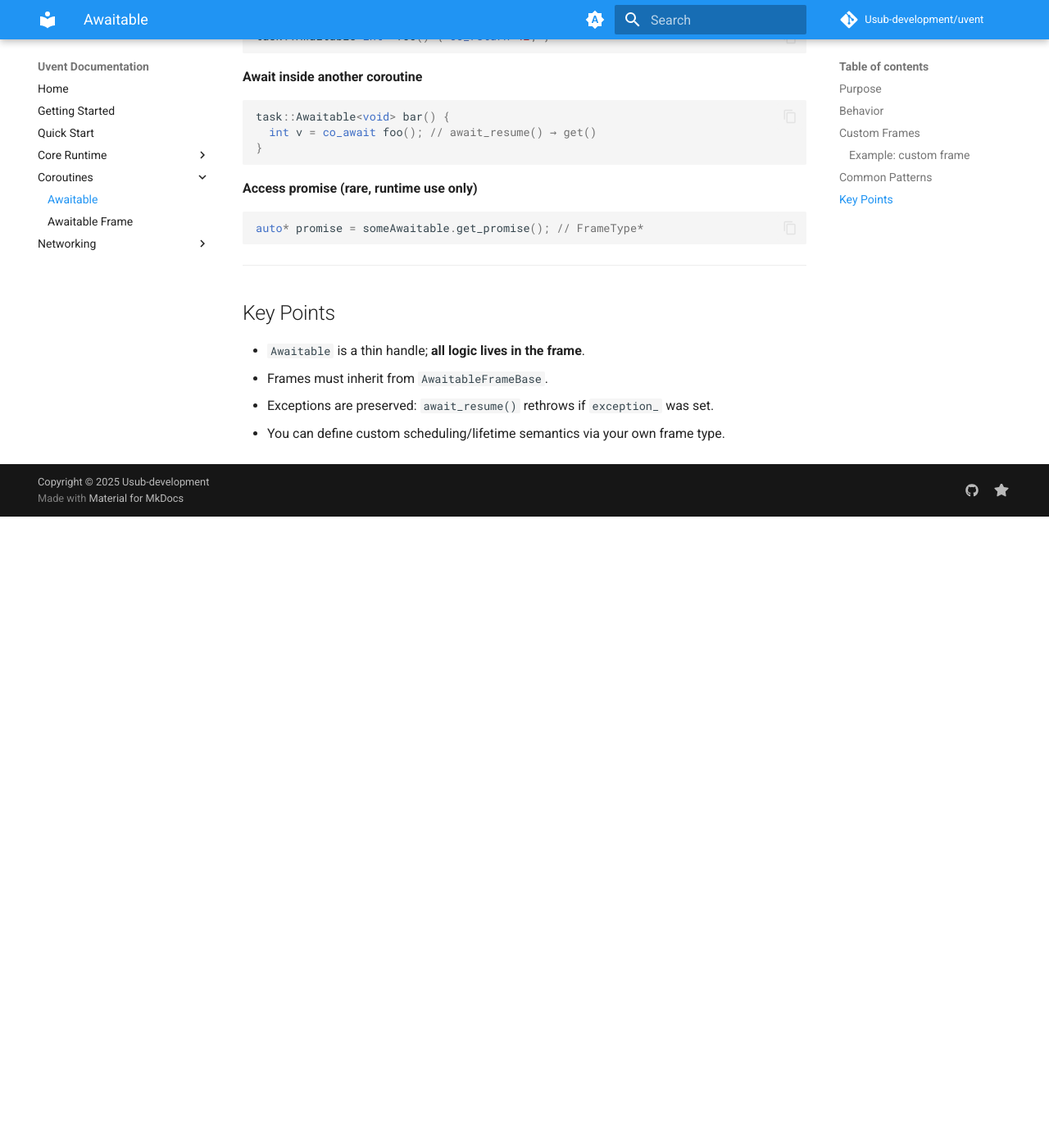
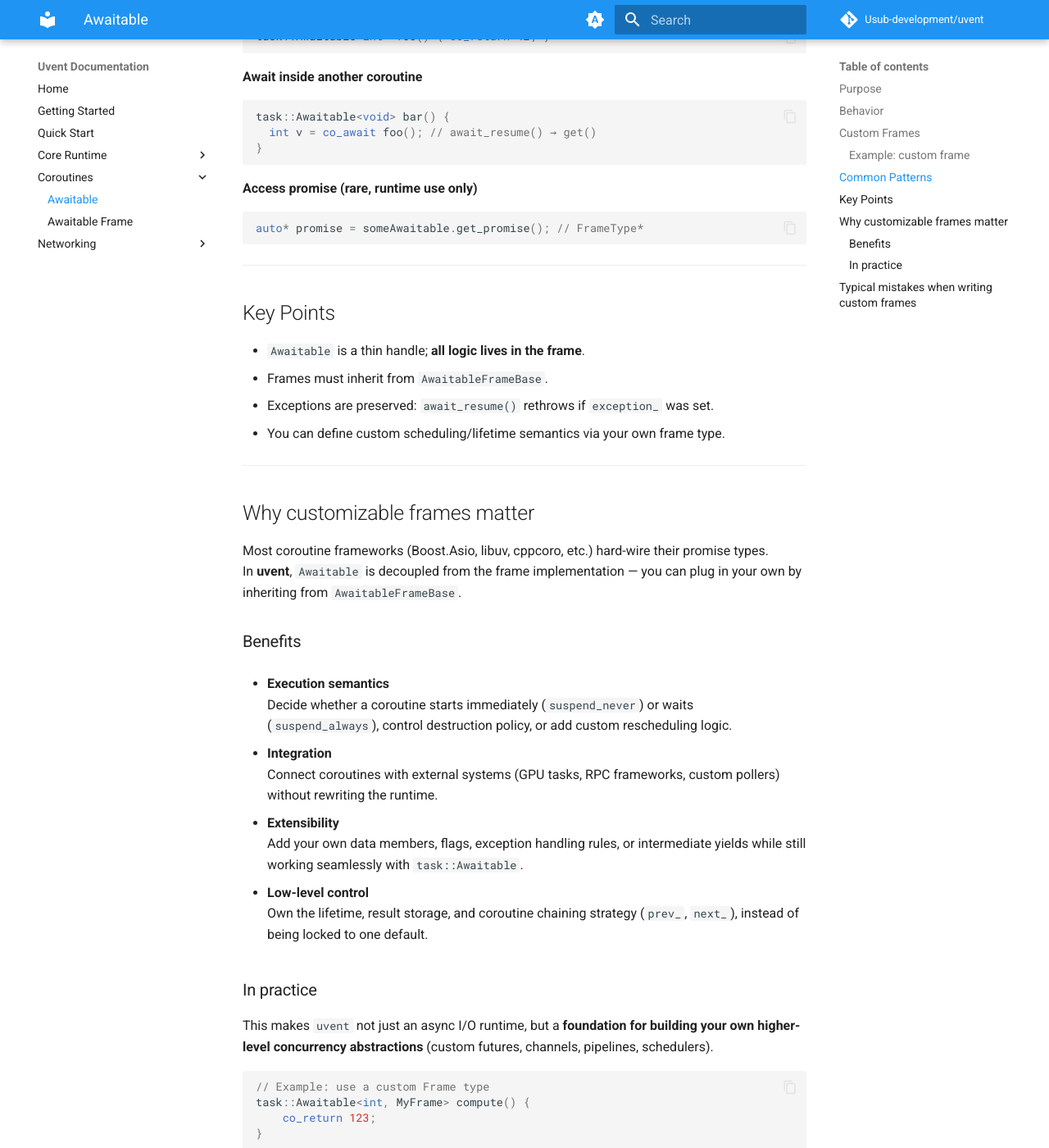
Before and after one commit to Usub-development/uvent, an MkDocs documentation site: the page built from docs/awaitable.md, in a window 1280 px wide and 1400 px high, scrolled down 2927 px. Shown: the whole window at 82% size. Built offline with MkDocs 1.6.1 and Material for MkDocs 9.7.7, drawn with Linux system fonts in a browser that asks for light colours; comment, search, counter and statistics services are not loaded; before the commit the page ends 3557 px from its top, so only the background shows below that; some of the changed text lies outside the part shown.

Commit message:
added some info about custom frames

````diff
--- a/docs/awaitable.md
+++ b/docs/awaitable.md
@@ -148,3 +148,54 @@ auto* promise = someAwaitable.get_promise(); // FrameType*
 * Frames must inherit from `AwaitableFrameBase`.
 * Exceptions are preserved: `await_resume()` rethrows if `exception_` was set.
 * You can define custom scheduling/lifetime semantics via your own frame type.
+
+---
+
+## Why customizable frames matter
+
+Most coroutine frameworks (Boost.Asio, libuv, cppcoro, etc.) hard-wire their promise types.
+In **uvent**, `Awaitable` is decoupled from the frame implementation — you can plug in your own by inheriting from `AwaitableFrameBase`.
+
+### Benefits
+
+- **Execution semantics**
+  Decide whether a coroutine starts immediately (`suspend_never`) or waits (`suspend_always`), control destruction policy, or add custom rescheduling logic.
+
+- **Integration**
+  Connect coroutines with external systems (GPU tasks, RPC frameworks, custom pollers) without rewriting the runtime.
+
+- **Extensibility**
+  Add your own data members, flags, exception handling rules, or intermediate yields while still working seamlessly with `task::Awaitable`.
+
+- **Low-level control**
+  Own the lifetime, result storage, and coroutine chaining strategy (`prev_`, `next_`), instead of being locked to one default.
+
+### In practice
+
+This makes `uvent` not just an async I/O runtime, but a **foundation for building your own higher-level concurrency abstractions** (custom futures, channels, pipelines, schedulers).
+
+```cpp
+// Example: use a custom Frame type
+task::Awaitable<int, MyFrame> compute() {
+    co_return 123;
+}
+```
+
+---
+
+## Typical mistakes when writing custom frames
+
+!!! warning "Forgetting cleanup"
+Not calling `push_frame_to_be_destroyed()` in `final_suspend()` → memory leaks.
+
+!!! warning "Not unsetting `awaited`"
+Caller stays marked as "awaiting" if you don’t call `unset_awaited()` → deadlock-like hangs.
+
+!!! warning "Incorrect `get()`"
+Returning without checking `exception_` → exceptions are silently lost.
+
+!!! warning "Missing destructor logic"
+If you use `return_value(T)` with placement-new, you must destroy the stored object in the frame’s destructor.
+
+!!! warning "Wrong suspend policy"
+Using `suspend_never` when the coroutine must be scheduled by the runtime → skipped scheduling, inconsistent execution.
````
